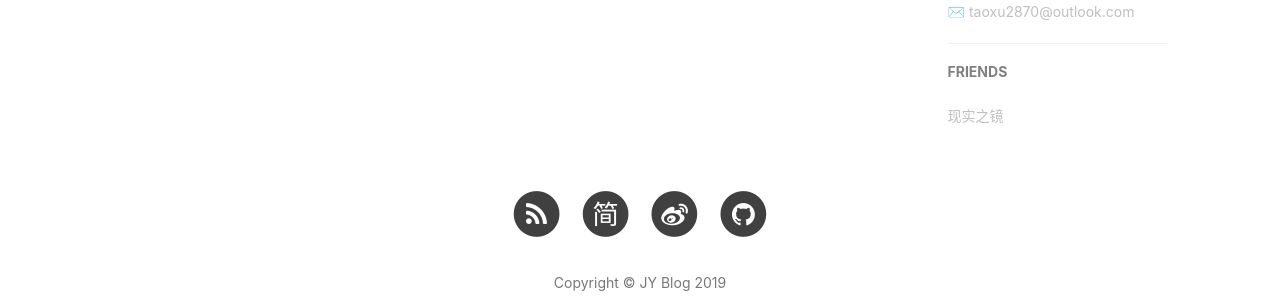
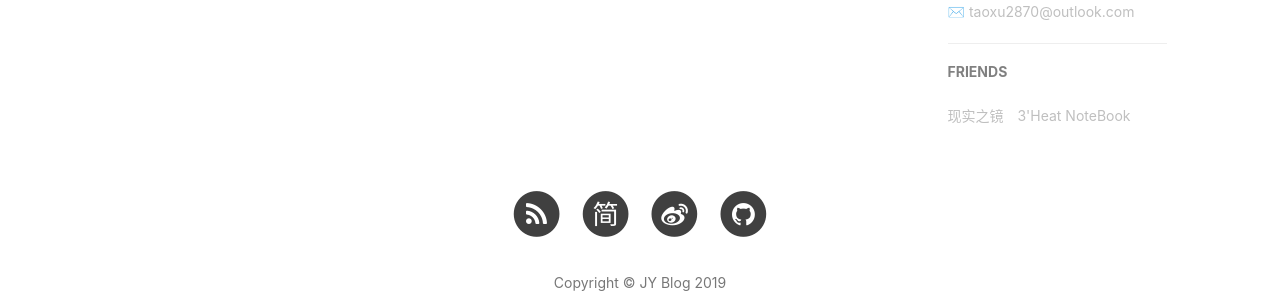
Before and after one commit to smjCoder/smjCoder.github.io, a Jekyll site: the page built from about.html, in a window 1280 px wide. Shown: the part 968-1264 px from the top of the page. Built offline with Jekyll 4.4.1, drawn with Linux system fonts in a browser that asks for light colours; nearby versions of some CDN libraries; comment, search, counter and statistics services are not loaded; grey boxes are pictures that could not be loaded.

Commit message:
更新博客配置文件

```diff
--- a/_config.yml
+++ b/_config.yml
@@ -94,7 +94,11 @@ service-worker: true
 # Friends
 friends: [
     {
-        title: "现实之镜",
-        href: "https://wuyueyang.github.io/"
+      title: "现实之镜",
+      href: "https://wuyueyang.github.io/"
+    },
+    {
+      title: "3'Heat NoteBook",
+      href: "https://genesisl.github.io/"
     }
 ]
```
